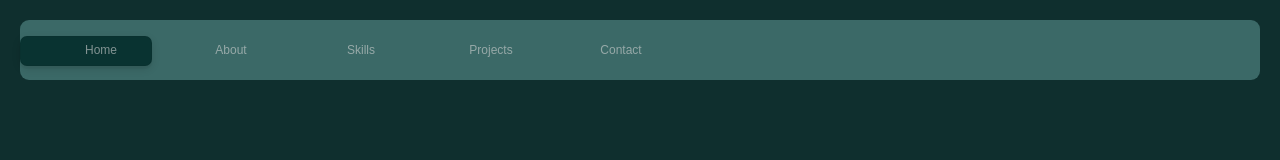
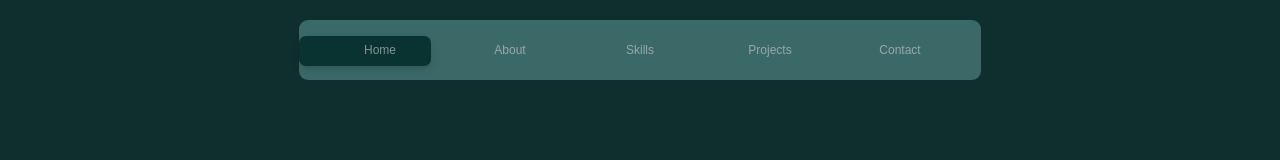
Before and after one commit to ReavesX/ReavesX.github.io, a plain HTML site: page index.html in a window 1280 px wide. Drawn offline with Linux system fonts and the light colour scheme.

Commit message:
Add width and margin to container style

```diff
--- a/index.css
+++ b/index.css
@@ -19,6 +19,9 @@ body {
 
   background-color: #3b6967;
   border-radius: 9px;
+
+  width: max-content;
+  margin: 0 auto;
 }
 
 .indicator {
```
